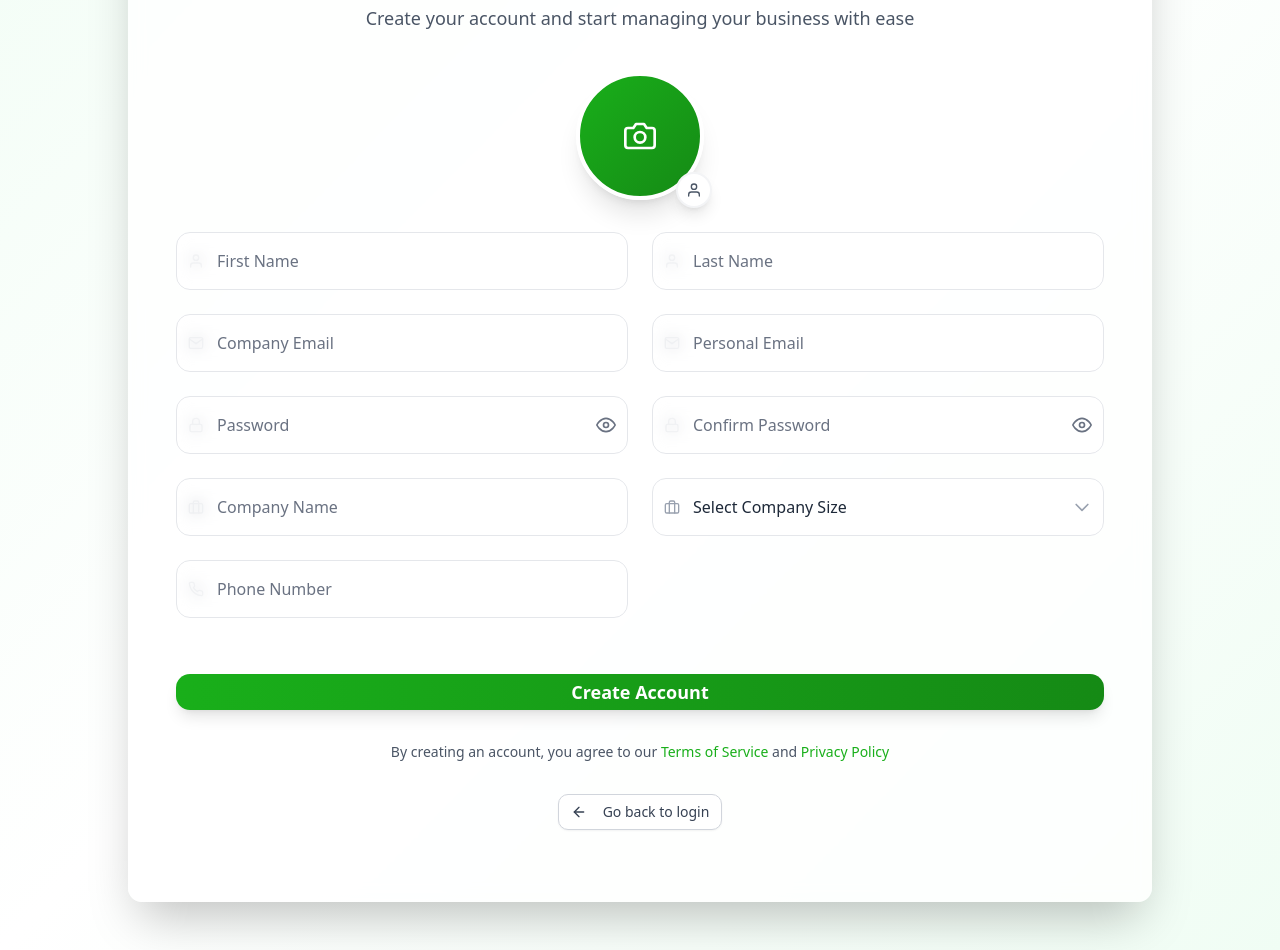
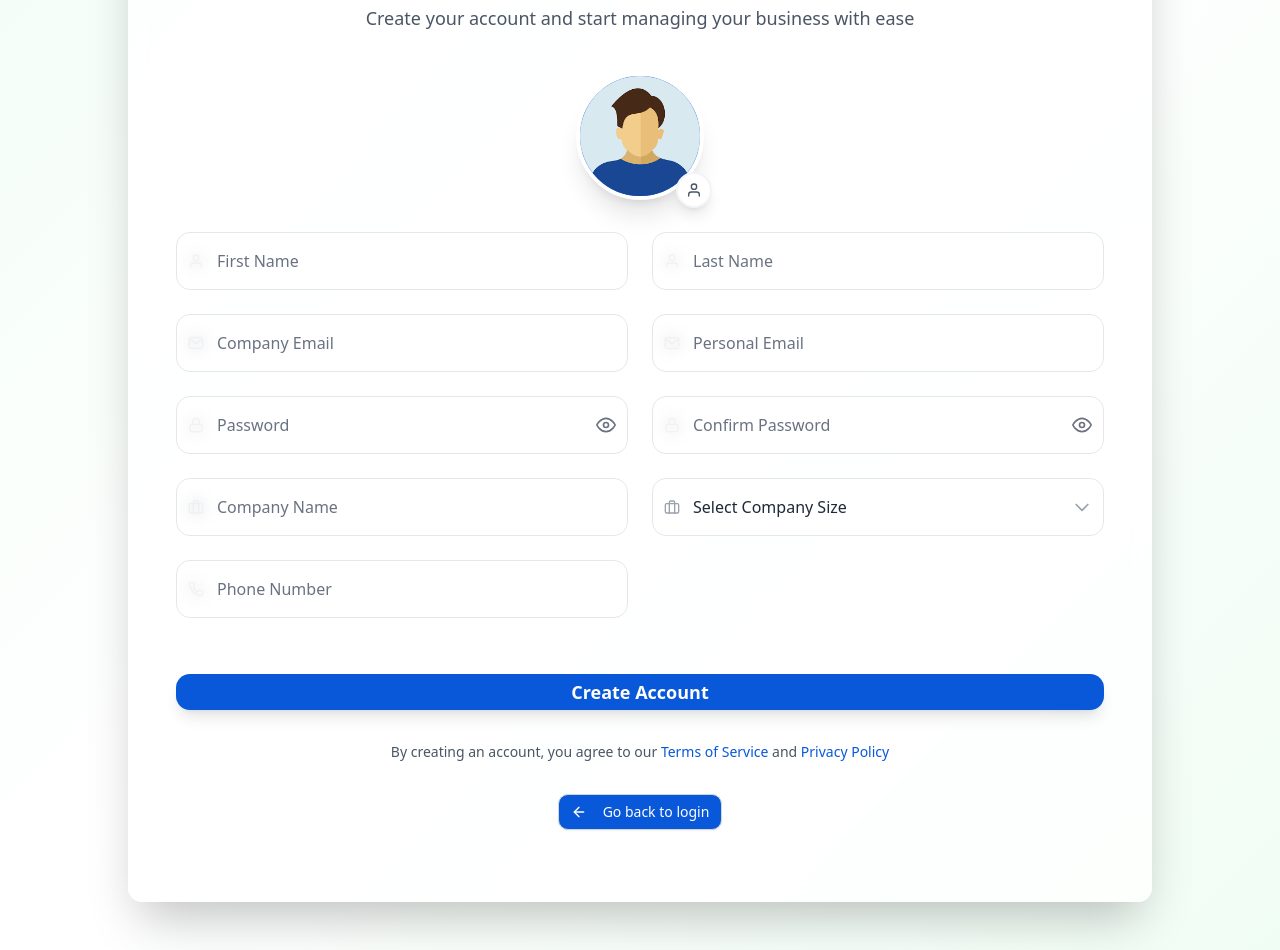
Before and after one commit to KHS338/ClientPortal-UOL, a Next.js app: page /registration in a window 1280 px wide. Shown: the part 360-1310 px from the top of the page. Built offline with nearby package versions, Linux system fonts and the light colour scheme.

Commit message:
change colors and sizes on login,registration and role page

```diff
--- a/src/app/login/page.js
+++ b/src/app/login/page.js
@@ -137,13 +137,13 @@ export default function LoginPage() {
                     type="checkbox"
                     checked={rememberMe}
                     onChange={(e) => setRememberMe(e.target.checked)}
-                    className="w-4 h-4 text-[#19AF1A] bg-gray-100 border-gray-300 rounded focus:ring-[#19AF1A] focus:ring-2"
+                    className="w-4 h-4 text-[#24AC4A] bg-gray-100 border-gray-300 rounded focus:ring-[#0958d9] focus:ring-1"
                   />
                   <span className="ml-2 text-sm text-gray-600">Remember me</span>
                 </label>
                 <Link
                   href="#"
-                  className="text-sm text-[#19AF1A] hover:text-[#158A15] font-medium transition"
+                  className="text-sm text-[#0958d9]  hover:text-[#24AC4A] font-medium transition"
                 >
                   Forgot password?
                 </Link>
@@ -171,7 +171,7 @@ export default function LoginPage() {
                 <Button
                   type="submit"
                   disabled={isLoading}
-                  className="w-full bg-gradient-to-r from-[#19AF1A] to-[#158A15] hover:from-[#158A15] hover:to-[#0F6B0F] text-white py-3 text-lg font-semibold rounded-xl shadow-lg hover:shadow-xl transition-all duration-300 transform hover:scale-[1.02] disabled:opacity-50 disabled:cursor-not-allowed"
+                  className="w-full bg-[#0958d9]  hover:bg-[#24AC4A] text-white py-3 text-lg font-semibold rounded-xl shadow-lg hover:shadow-xl transition-all duration-300 transform hover:scale-[1.02] disabled:opacity-50 disabled:cursor-not-allowed"
                 >
                   {isLoading ? (
                     <div className="flex items-center justify-center space-x-2">
@@ -200,7 +200,7 @@ export default function LoginPage() {
                 Don&apos;t have an account?{" "}
                 <Link
                   href="/registration"
-                  className="text-[#19AF1A] hover:text-[#158A15] font-semibold transition-colors duration-300 hover:underline"
+                  className="text-[#0958d9]  hover:text-[#24AC4A] font-semibold transition-colors duration-300 hover:underline"
                 >
                   Create one now
                 </Link>
@@ -216,20 +216,20 @@ export default function LoginPage() {
             >
               <div className="grid grid-cols-3 gap-4 text-center">
                 <div className="flex flex-col items-center space-y-2">
-                  <div className="w-10 h-10 bg-green-100 rounded-full flex items-center justify-center">
-                    <FiUser className="text-[#19AF1A]" size={20} />
+                  <div className="w-10 h-10 bg-blue-100 rounded-full flex items-center justify-center">
+                    <FiUser className="text-[#0958d9]" size={20} />
                   </div>
                   <span className="text-xs text-gray-600">Secure Login</span>
                 </div>
                 <div className="flex flex-col items-center space-y-2">
-                  <div className="w-10 h-10 bg-green-100 rounded-full flex items-center justify-center">
-                    <FiLock className="text-[#19AF1A]" size={20} />
+                  <div className="w-10 h-10 bg-blue-100 rounded-full flex items-center justify-center">
+                    <FiLock className="text-[#0958d9]" size={20} />
                   </div>
                   <span className="text-xs text-gray-600">Data Protected</span>
                 </div>
                 <div className="flex flex-col items-center space-y-2">
-                  <div className="w-10 h-10 bg-green-100 rounded-full flex items-center justify-center">
-                    <FiArrowRight className="text-[#19AF1A]" size={20} />
+                  <div className="w-10 h-10 bg-blue-100 rounded-full flex items-center justify-center">
+                    <FiArrowRight className="text-[#0958d9]" size={20} />
                   </div>
                   <span className="text-xs text-gray-600">Quick Access</span>
                 </div>
--- a/src/app/registration/page.js
+++ b/src/app/registration/page.js
@@ -84,7 +84,7 @@ export default function ClientRegistrationPage() {
                 transition={{ duration: 0.5, delay: 0.2 }}
                 className="flex justify-center mb-6"
               >
-                <Image src="/images/Logoname.jpg" alt="Company Logo" width={160} height={160} className="h-32 md:h-40 object-contain" />
+                <Image src="/images/Logoname.jpg" alt="Company Logo" width={250} height={250} className="h-32 md:h-40 object-contain" />
               </motion.div>
               <motion.h1
                 initial={{ opacity: 0 }}
@@ -137,19 +137,16 @@ export default function ClientRegistrationPage() {
                 <div className="relative">
                   <div
                     onClick={() => fileRef.current?.click()}
-                    className="w-32 h-32 rounded-full bg-gradient-to-br from-[#19AF1A] to-[#158A15] flex items-center justify-center cursor-pointer hover:shadow-lg transition-all duration-300 transform hover:scale-105 border-4 border-white shadow-xl"
+                    className="w-32 h-32 mx-auto bg-[#0958d9] rounded-full overflow-hidden border-4 border-white shadow-xl"
                   >
-                    {form.avatar ? (
-                      <Image
-                        src={URL.createObjectURL(form.avatar)}
-                        alt="avatar"
-                        width={128}
-                        height={128}
-                        className="w-full h-full object-cover rounded-full"
+                      <img
+                        src={"images/profile.png"}
+                        alt="Profile"
+                        width={130}
+                        height={130}
+                        className="w-full h-full object-cover"
                       />
-                    ) : (
-                      <FiCamera size={32} className="text-white" />
-                    )}
+
                   </div>
                   <div className="absolute -bottom-2 -right-2 bg-white rounded-full p-2 shadow-lg border-2 border-gray-100">
                     <FiUser size={16} className="text-gray-600" />
@@ -283,7 +280,7 @@ export default function ClientRegistrationPage() {
                 <Button
                   type="submit"
                   disabled={isLoading}
-                  className="w-full bg-gradient-to-r from-[#19AF1A] to-[#158A15] hover:from-[#158A15] hover:to-[#0F6B0F] text-white py-4 text-lg font-semibold rounded-xl shadow-lg hover:shadow-xl transition-all duration-300 transform hover:scale-[1.02] disabled:opacity-50 disabled:cursor-not-allowed"
+                  className="w-full bg-[#0958d9]  hover:bg-[#24AC4A] text-white py-4 text-lg font-semibold rounded-xl shadow-lg hover:shadow-xl transition-all duration-300 transform hover:scale-[1.02] disabled:opacity-50 disabled:cursor-not-allowed"
                 >
                   {isLoading ? (
                     <div className="flex items-center justify-center space-x-2">
@@ -304,11 +301,11 @@ export default function ClientRegistrationPage() {
                 className="text-center text-sm text-gray-600 mt-6"
               >
                 By creating an account, you agree to our{" "}
-                <a href="#" className="text-[#19AF1A] hover:text-[#158A15] font-medium transition">
+                <a href="#" className="text-[#0958d9]  hover:text-[#24AC4A] font-medium transition">
                   Terms of Service
                 </a>{" "}
                 and{" "}
-                <a href="#" className="text-[#19AF1A] hover:text-[#158A15] font-medium transition">
+                <a href="#" className="text-[#0958d9]  hover:text-[#24AC4A] font-medium transition">
                   Privacy Policy
                 </a>
               </motion.p>
@@ -324,7 +321,7 @@ export default function ClientRegistrationPage() {
                   type="button"
                   onClick={() => router.push('/login')}
                   variant="outline"
-                  className="inline-flex items-center space-x-2 px-6 py-2 border border-gray-300 rounded-lg text-gray-700 hover:bg-gray-50 hover:border-gray-400 transition-all duration-300"
+                  className="inline-flex items-center space-x-2 px-6 py-2 border border-gray-300 rounded-lg text-white hover:text-white bg-[#0958d9]  hover:bg-[#24AC4A] transition-all duration-300"
                 >
                   <FiArrowLeft size={16} />
                   <span>Go back to login</span>
--- a/src/app/roles/360Direct/AddRoleForm.js
+++ b/src/app/roles/360Direct/AddRoleForm.js
@@ -389,7 +389,7 @@ export default function AddRoleForm({ onSuccess, editingRole = null }) {
             className={`flex-1 font-semibold py-3 px-6 rounded-lg transition-all duration-200 transform focus:outline-none focus:ring-2 focus:ring-blue-500 focus:ring-offset-2 ${
               isSubmitting
                 ? 'bg-gray-400 cursor-not-allowed'
-                : 'bg-gradient-to-r from-green-600 to-green-700 hover:from-green-700 hover:to-green-800 hover:scale-[1.02] text-white'
+                : 'bg-[#0958d9]  hover:bg-[#24AC4A] hover:scale-[1.02] text-white'
             }`}
           >
             {isSubmitting ? (
--- a/src/app/roles/PreQualification/AddRoleForm.js
+++ b/src/app/roles/PreQualification/AddRoleForm.js
@@ -389,7 +389,7 @@ export default function AddRoleForm({ onSuccess, editingRole = null }) {
             className={`flex-1 font-semibold py-3 px-6 rounded-lg transition-all duration-200 transform focus:outline-none focus:ring-2 focus:ring-blue-500 focus:ring-offset-2 ${
               isSubmitting
                 ? 'bg-gray-400 cursor-not-allowed'
-                : 'bg-gradient-to-r from-green-600 to-green-700 hover:from-green-700 hover:to-green-800 hover:scale-[1.02] text-white'
+                : 'bg-[#0958d9]  hover:bg-[#24AC4A] hover:scale-[1.02] text-white'
             }`}
           >
             {isSubmitting ? (
--- a/src/app/roles/cvSourcing/AddRoleForm.js
+++ b/src/app/roles/cvSourcing/AddRoleForm.js
@@ -389,7 +389,7 @@ export default function AddRoleForm({ onSuccess, editingRole = null }) {
             className={`flex-1 font-semibold py-3 px-6 rounded-lg transition-all duration-200 transform focus:outline-none focus:ring-2 focus:ring-blue-500 focus:ring-offset-2 ${
               isSubmitting
                 ? 'bg-gray-400 cursor-not-allowed'
-                : 'bg-gradient-to-r from-green-600 to-green-700 hover:from-green-700 hover:to-green-800 hover:scale-[1.02] text-white'
+                : 'bg-[#0958d9]  hover:bg-[#24AC4A] hover:scale-[1.02] text-white'
             }`}
           >
             {isSubmitting ? (
```
